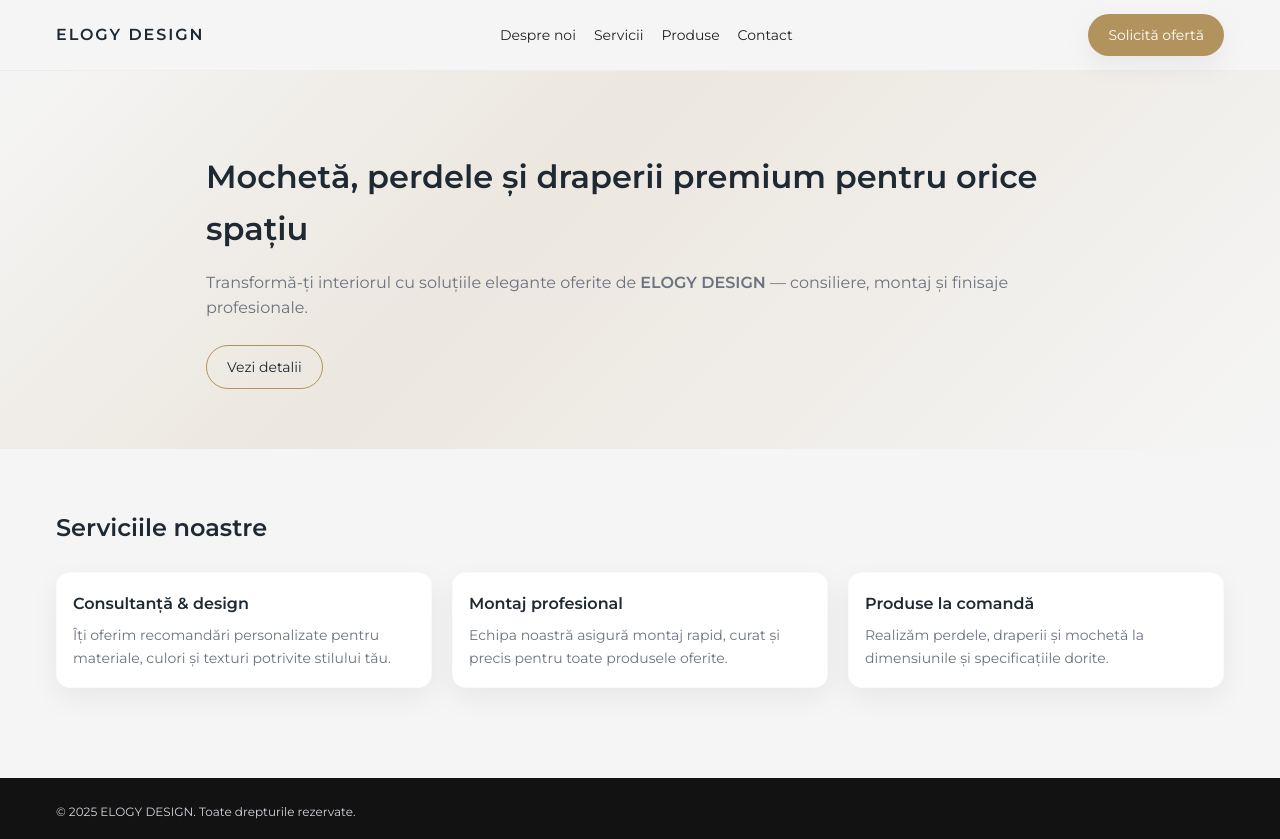
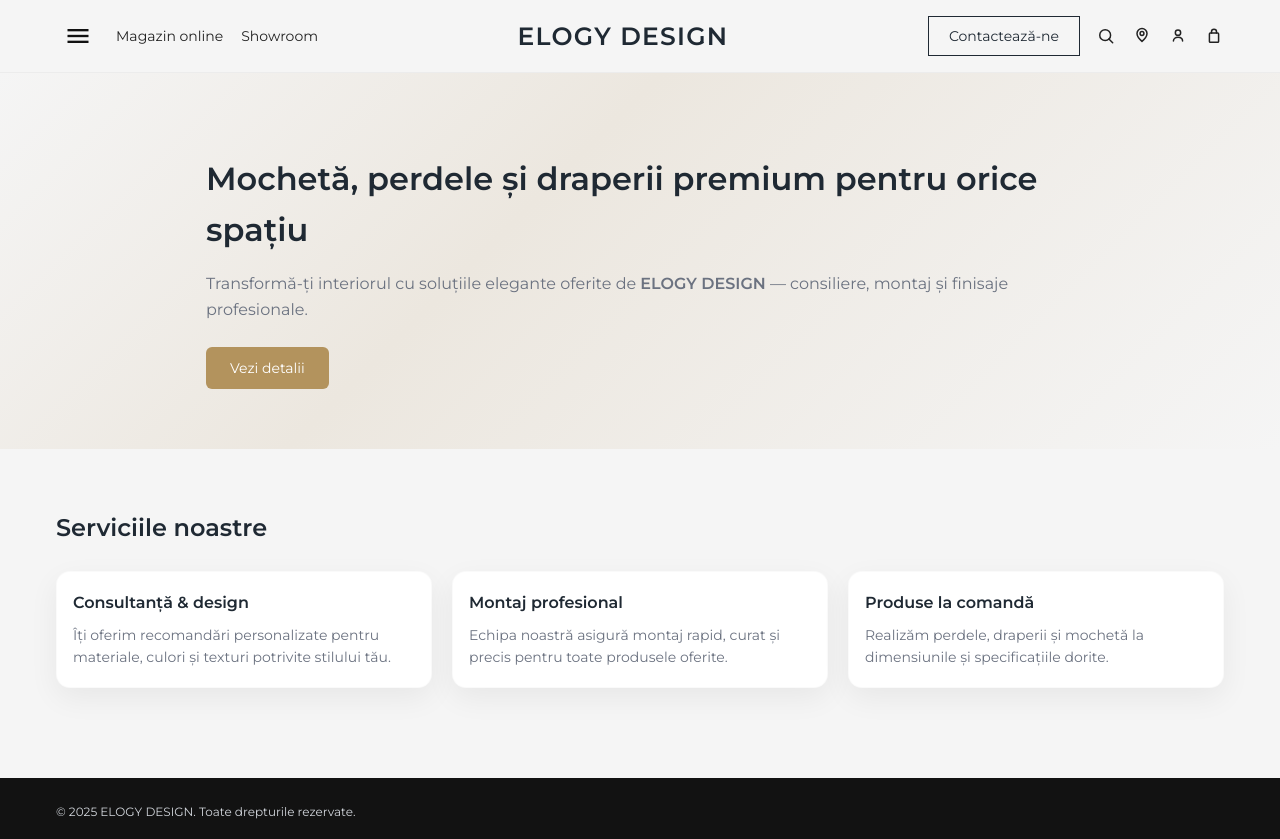
Before and after one commit to Razvan-Simion/ELOGY-DESIGN, a plain HTML site: page index.html in a window 1280 px wide. Drawn offline with Linux system fonts and the light colour scheme.

Commit message:
navigation meniu

```diff
--- a/index.html
+++ b/index.html
@@ -29,27 +29,67 @@
     <meta property="og:type" content="website">
     <meta property="og:locale" content="ro_RO">
 
-    <!-- Fonturi și iconițe -->
+    <!-- Fonturi -->
     <link href="https://fonts.googleapis.com/css2?family=Montserrat:wght@400;600&display=swap" rel="stylesheet">
 
-    <!-- Alte fișiere JS -->
+    <!-- JS -->
     <script src="main.js" defer></script>
 </head>
 
 <body>
+
     <!-- HEADER -->
     <header>
-        <div class="container">
+        <div class="container header-inner">
+
+            <!-- STÂNGA: hamburger + meniu -->
+            <div class="header-left">
+                <button class="menu-btn" aria-label="Deschide meniul">
+                    <svg width="28" height="28" aria-hidden="true">
+                        <use href="images/icons.svg#icon-hamburger"></use>
+                    </svg>
+                </button>
+
+                <nav aria-label="Meniu principal">
+                    <ul class="nav-menu">
+                        <li><a href="#magazin-online">Magazin online</a></li>
+                        <li><a href="#showroom">Showroom</a></li>
+                    </ul>
+                </nav>
+            </div>
+
+            <!-- CENTRU: logo -->
             <a href="https://montaremocheta.ro/" class="logo">ELOGY DESIGN</a>
-            <nav>
-                <ul class="nav-menu">
-                    <li><a href="#despre">Despre noi</a></li>
-                    <li><a href="#servicii">Servicii</a></li>
-                    <li><a href="#produse">Produse</a></li>
-                    <li><a href="#contact">Contact</a></li>
-                </ul>
-            </nav>
-            <a href="#contact" class="btn-primary">Solicită ofertă</a>
+
+            <!-- DREAPTA: buton + iconițe -->
+            <div class="header-right">
+                <a href="#contact" class="btn-primary">Contactează-ne</a>
+
+                <a href="#" class="icon-link" aria-label="Căutare">
+                    <svg width="20" height="20" aria-hidden="true">
+                        <use href="images/icons.svg#icon-search"></use>
+                    </svg>
+                </a>
+
+                <a href="#showroom" class="icon-link" aria-label="Găsește showroom">
+                    <svg width="20" height="20" aria-hidden="true">
+                        <use href="images/icons.svg#icon-location"></use>
+                    </svg>
+                </a>
+
+                <a href="#" class="icon-link" aria-label="Contul meu">
+                    <svg width="20" height="20" aria-hidden="true">
+                        <use href="images/icons.svg#icon-user"></use>
+                    </svg>
+                </a>
+
+                <a href="#" class="icon-link" aria-label="Coș / comenzi">
+                    <svg width="20" height="20" aria-hidden="true">
+                        <use href="images/icons.svg#icon-bag"></use>
+                    </svg>
+                </a>
+            </div>
+
         </div>
     </header>
 
@@ -85,6 +125,9 @@
                 </div>
             </div>
         </section>
+
+        <!-- (opțional) o secțiune #contact în viitor -->
+        <!-- <section id="contact">...</section> -->
     </main>
 
     <!-- FOOTER -->
@@ -95,5 +138,4 @@
     </footer>
 </body>
 
-
 </html>
--- a/main.js
+++ b/main.js
@@ -1,4 +1,9 @@
-// main.js
-document.addEventListener("DOMContentLoaded", () => {
-  console.log("✅ JavaScript este încărcat corect!");
-});
+// Open and close the hamburger menu
+const menuBtn = document.querySelector(".menu-btn");
+const navMenu = document.querySelector(".nav-menu");
+
+if (menuBtn && navMenu) {
+  menuBtn.addEventListener("click", () => {
+    navMenu.classList.toggle("active");
+  });
+}
--- a/style.css
+++ b/style.css
@@ -27,7 +27,7 @@ body {
 ========================= */
 
 :root {
-  /* Culori principale (poți ajusta după identitatea ELOGY) */
+  /* Culori principale */
   --color-primary: #b3935d; /* Auriu cald / premium */
   --color-primary-dark: #8c6f3e;
   --color-secondary: #1f2933; /* Gri foarte închis */
@@ -91,7 +91,7 @@ header {
   border-bottom: 1px solid rgba(0, 0, 0, 0.04);
 }
 
-header .container {
+header .container.header-inner {
   display: flex;
   align-items: center;
   justify-content: space-between;
@@ -99,14 +99,32 @@ header .container {
   padding: 14px 16px;
 }
 
-.logo {
-  font-weight: 600;
-  letter-spacing: 0.12em;
-  font-size: 16px;
-  color: var(--color-secondary);
+/* Grupare stânga: hamburger + meniu text */
+.header-left {
+  display: flex;
+  align-items: center;
+  gap: 16px;
 }
 
-/* Navigație */
+/* Grupare dreapta: buton + iconițe */
+.header-right {
+  display: flex;
+  align-items: center;
+  gap: 16px;
+}
+
+/* Logo centru */
+
+.logo {
+  font-weight: 700;
+  letter-spacing: 0.05em;
+  font-size: 25px;
+  color: var(--color-secondary);
+  text-align: center;
+  white-space: nowrap;
+}
+
+/* Navigație stânga */
 
 .nav-menu {
   list-style: none;
@@ -135,43 +153,55 @@ header .container {
   width: 100%;
 }
 
-/* Butoane */
+/* Buton hamburger */
 
-.btn-primary,
-.btn-secondary {
+.menu-btn {
+  background: none;
+  border: none;
+  cursor: pointer;
+  padding: 8px;
   display: inline-flex;
   align-items: center;
   justify-content: center;
-  padding: 10px 20px;
-  border-radius: 999px;
-  font-size: 14px;
-  font-weight: 500;
-  border: none;
-  cursor: pointer;
-  transition: all var(--transition-fast);
-  white-space: nowrap;
+  color: #111111;
 }
 
+.menu-btn svg {
+  fill: currentColor;
+}
+
+/* Buton Contactează-ne */
+
 .btn-primary {
-  background-color: var(--color-primary);
-  color: var(--color-white);
-  box-shadow: var(--shadow-soft);
+  display: inline-flex;
+  align-items: center;
+  justify-content: center;
+  padding: 8px 20px;
+  font-size: 14px;
+  border-radius: 0;
+  border: 1px solid var(--color-secondary);
+  background: transparent;
+  color: var(--color-secondary);
+  transition: background var(--transition-fast), color var(--transition-fast),
+    border-color var(--transition-fast);
 }
 
 .btn-primary:hover {
-  background-color: var(--color-primary-dark);
-  transform: translateY(-1px);
+  background: var(--color-secondary);
+  color: var(--color-white);
 }
 
-.btn-secondary {
-  background-color: transparent;
-  color: var(--color-secondary);
-  border: 1px solid var(--color-primary);
+/* Iconițe dreapta */
+
+.icon-link {
+  display: inline-flex;
+  align-items: center;
+  justify-content: center;
 }
 
-.btn-secondary:hover {
-  background-color: var(--color-primary);
-  color: var(--color-white);
+.icon-link svg {
+  stroke: currentColor;
+  fill: none;
 }
 
 /* =========================
@@ -196,6 +226,27 @@ header .container {
   font-size: 16px;
   color: var(--color-muted);
   margin-bottom: 24px;
+}
+
+/* Buton secundar (hero) */
+
+.btn-secondary {
+  display: inline-flex;
+  align-items: center;
+  justify-content: center;
+  padding: 10px 24px;
+  border-radius: var(--radius-sm);
+  background: var(--color-primary);
+  color: var(--color-white);
+  border: none;
+  font-size: 14px;
+  transition: background var(--transition-fast),
+    transform var(--transition-fast);
+}
+
+.btn-secondary:hover {
+  background: var(--color-primary-dark);
+  transform: translateY(-1px);
 }
 
 /* =========================
@@ -274,14 +325,26 @@ footer a:hover {
 ========================= */
 
 @media (max-width: 900px) {
-  header .container {
-    flex-wrap: wrap;
+  header .container.header-inner {
+    justify-content: space-between;
   }
 
+  /* Meniul devine dropdown controlat de hamburger */
   .nav-menu {
-    flex-wrap: wrap;
+    position: absolute;
+    top: 60px;
+    left: 16px;
+    background: var(--color-white);
+    padding: 12px 16px;
+    flex-direction: column;
     gap: 10px;
-    justify-content: flex-start;
+    box-shadow: var(--shadow-soft);
+    border-radius: var(--radius-sm);
+    display: none; /* ascuns implicit */
+  }
+
+  .nav-menu.active {
+    display: flex; /* devine vizibil când JS adaugă .active */
   }
 
   #hero {
```
Also changed, not shown: Images/icons.svg (added).
